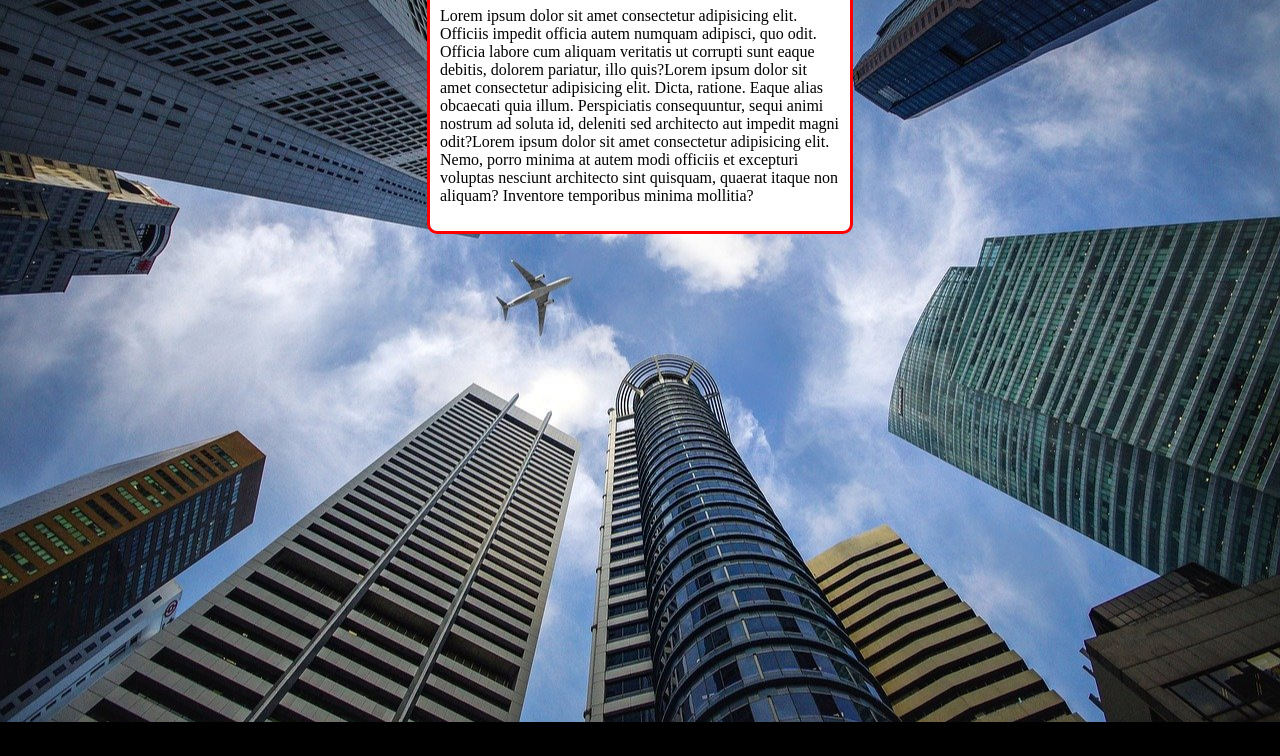
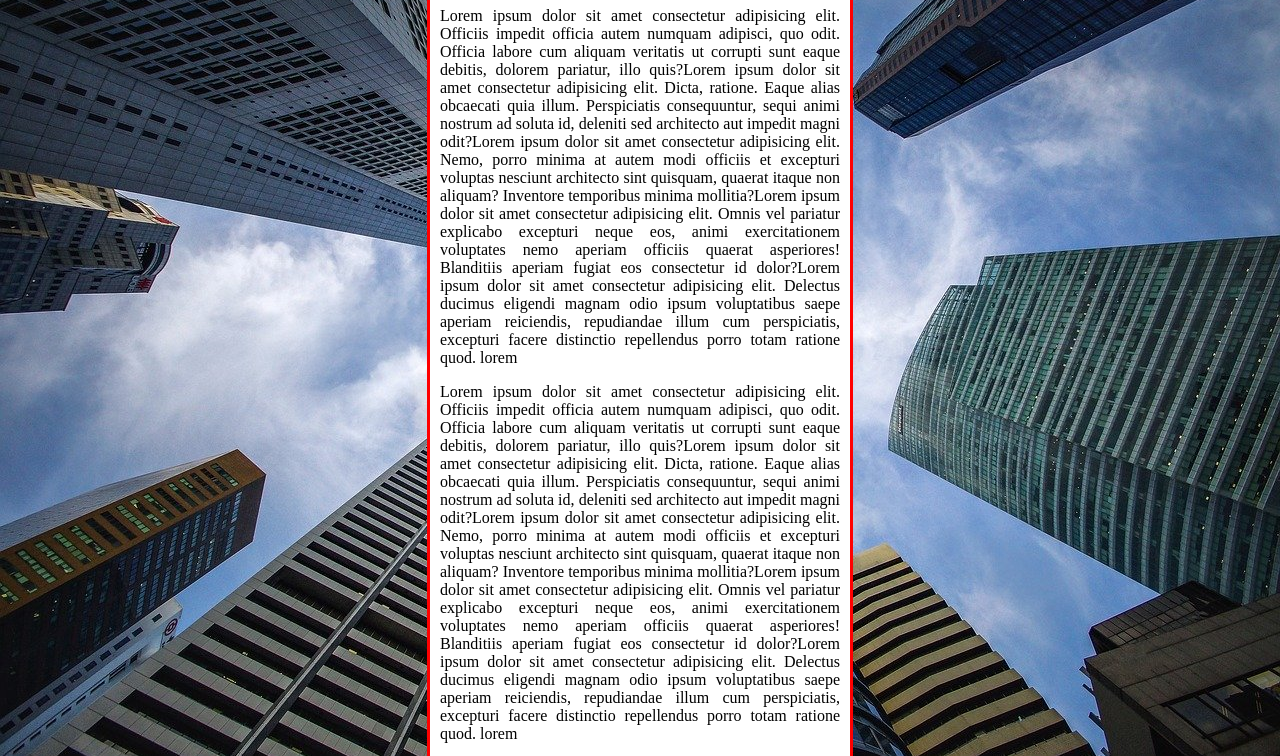
Before and after one commit to liviacavalcante/html-css, a plain HTML site: page exercicios/ex022/fundo006.html in a window 1280 px wide. Shown: the part 94-850 px from the top of the page. Before the commit the page ends 816 px from the top, so only its background shows below. Drawn offline with Linux system fonts and the light colour scheme.

Commit message:
Update fundo006.html

```diff
--- a/exercicios/ex022/fundo006.html
+++ b/exercicios/ex022/fundo006.html
@@ -6,12 +6,9 @@
     <title>Document</title>
     <style>
         body{
-            height: 100vh;
-            background-color: black;
-            background-image: url(imagens/wallpaper002.jpg);
-            background-repeat: no-repeat;
-            background-position: center center;
+            background: black url('imagens/wallpaper002.jpg') center center no-repeat fixed;
             background-size: cover;
+
         }
 
         main{
@@ -21,13 +18,17 @@
             margin: auto;
             border-radius: 10px;
             border: 3px solid red;
+            text-align: justify;
         }
     </style>
 </head>
 <body>
     <main>
         <h1>Teste de imagem de fundo</h1>
-        <p>Lorem ipsum dolor sit amet consectetur adipisicing elit. Officiis impedit officia autem numquam adipisci, quo odit. Officia labore cum aliquam veritatis ut corrupti sunt eaque debitis, dolorem pariatur, illo quis?Lorem ipsum dolor sit amet consectetur adipisicing elit. Dicta, ratione. Eaque alias obcaecati quia illum. Perspiciatis consequuntur, sequi animi nostrum ad soluta id, deleniti sed architecto aut impedit magni odit?Lorem ipsum dolor sit amet consectetur adipisicing elit. Nemo, porro minima at autem modi officiis et excepturi voluptas nesciunt architecto sint quisquam, quaerat itaque non aliquam? Inventore temporibus minima mollitia?</p>
+        <p>Lorem ipsum dolor sit amet consectetur adipisicing elit. Officiis impedit officia autem numquam adipisci, quo odit. Officia labore cum aliquam veritatis ut corrupti sunt eaque debitis, dolorem pariatur, illo quis?Lorem ipsum dolor sit amet consectetur adipisicing elit. Dicta, ratione. Eaque alias obcaecati quia illum. Perspiciatis consequuntur, sequi animi nostrum ad soluta id, deleniti sed architecto aut impedit magni odit?Lorem ipsum dolor sit amet consectetur adipisicing elit. Nemo, porro minima at autem modi officiis et excepturi voluptas nesciunt architecto sint quisquam, quaerat itaque non aliquam? Inventore temporibus minima mollitia?Lorem ipsum dolor sit amet consectetur adipisicing elit. Omnis vel pariatur explicabo excepturi neque eos, animi exercitationem voluptates nemo aperiam officiis quaerat asperiores! Blanditiis aperiam fugiat eos consectetur id dolor?Lorem ipsum dolor sit amet consectetur adipisicing elit. Delectus ducimus eligendi magnam odio ipsum voluptatibus saepe aperiam reiciendis, repudiandae illum cum perspiciatis, excepturi facere distinctio repellendus porro totam ratione quod. lorem</p>
+        <p>Lorem ipsum dolor sit amet consectetur adipisicing elit. Officiis impedit officia autem numquam adipisci, quo odit. Officia labore cum aliquam veritatis ut corrupti sunt eaque debitis, dolorem pariatur, illo quis?Lorem ipsum dolor sit amet consectetur adipisicing elit. Dicta, ratione. Eaque alias obcaecati quia illum. Perspiciatis consequuntur, sequi animi nostrum ad soluta id, deleniti sed architecto aut impedit magni odit?Lorem ipsum dolor sit amet consectetur adipisicing elit. Nemo, porro minima at autem modi officiis et excepturi voluptas nesciunt architecto sint quisquam, quaerat itaque non aliquam? Inventore temporibus minima mollitia?Lorem ipsum dolor sit amet consectetur adipisicing elit. Omnis vel pariatur explicabo excepturi neque eos, animi exercitationem voluptates nemo aperiam officiis quaerat asperiores! Blanditiis aperiam fugiat eos consectetur id dolor?Lorem ipsum dolor sit amet consectetur adipisicing elit. Delectus ducimus eligendi magnam odio ipsum voluptatibus saepe aperiam reiciendis, repudiandae illum cum perspiciatis, excepturi facere distinctio repellendus porro totam ratione quod. lorem</p>
+        <p>Lorem ipsum dolor sit amet consectetur adipisicing elit. Officiis impedit officia autem numquam adipisci, quo odit. Officia labore cum aliquam veritatis ut corrupti sunt eaque debitis, dolorem pariatur, illo quis?Lorem ipsum dolor sit amet consectetur adipisicing elit. Dicta, ratione. Eaque alias obcaecati quia illum. Perspiciatis consequuntur, sequi animi nostrum ad soluta id, deleniti sed architecto aut impedit magni odit?Lorem ipsum dolor sit amet consectetur adipisicing elit. Nemo, porro minima at autem modi officiis et excepturi voluptas nesciunt architecto sint quisquam, quaerat itaque non aliquam? Inventore temporibus minima mollitia?Lorem ipsum dolor sit amet consectetur adipisicing elit. Omnis vel pariatur explicabo excepturi neque eos, animi exercitationem voluptates nemo aperiam officiis quaerat asperiores! Blanditiis aperiam fugiat eos consectetur id dolor?Lorem ipsum dolor sit amet consectetur adipisicing elit. Delectus ducimus eligendi magnam odio ipsum voluptatibus saepe aperiam reiciendis, repudiandae illum cum perspiciatis, excepturi facere distinctio repellendus porro totam ratione quod. lorem</p>
+        <p>Lorem ipsum dolor sit amet consectetur adipisicing elit. Officiis impedit officia autem numquam adipisci, quo odit. Officia labore cum aliquam veritatis ut corrupti sunt eaque debitis, dolorem pariatur, illo quis?Lorem ipsum dolor sit amet consectetur adipisicing elit. Dicta, ratione. Eaque alias obcaecati quia illum. Perspiciatis consequuntur, sequi animi nostrum ad soluta id, deleniti sed architecto aut impedit magni odit?Lorem ipsum dolor sit amet consectetur adipisicing elit. Nemo, porro minima at autem modi officiis et excepturi voluptas nesciunt architecto sint quisquam, quaerat itaque non aliquam? Inventore temporibus minima mollitia?Lorem ipsum dolor sit amet consectetur adipisicing elit. Omnis vel pariatur explicabo excepturi neque eos, animi exercitationem voluptates nemo aperiam officiis quaerat asperiores! Blanditiis aperiam fugiat eos consectetur id dolor?Lorem ipsum dolor sit amet consectetur adipisicing elit. Delectus ducimus eligendi magnam odio ipsum voluptatibus saepe aperiam reiciendis, repudiandae illum cum perspiciatis, excepturi facere distinctio repellendus porro totam ratione quod. lorem</p>
     </main>
 </body>
 </html>
```
